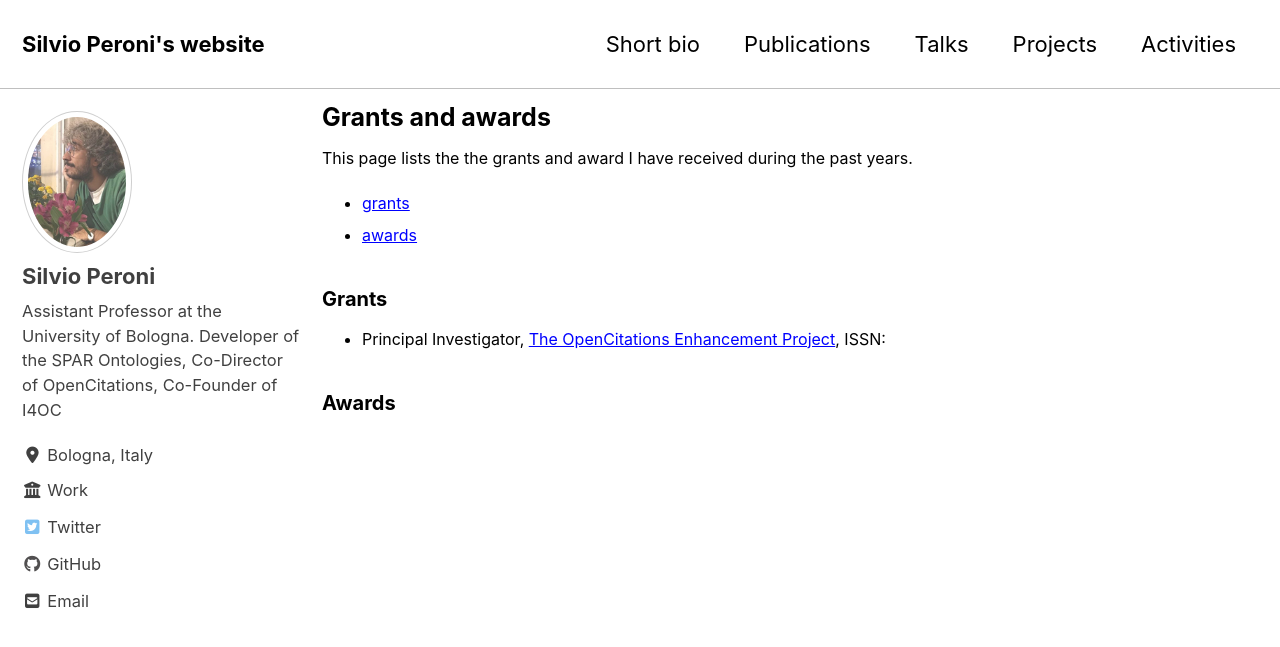
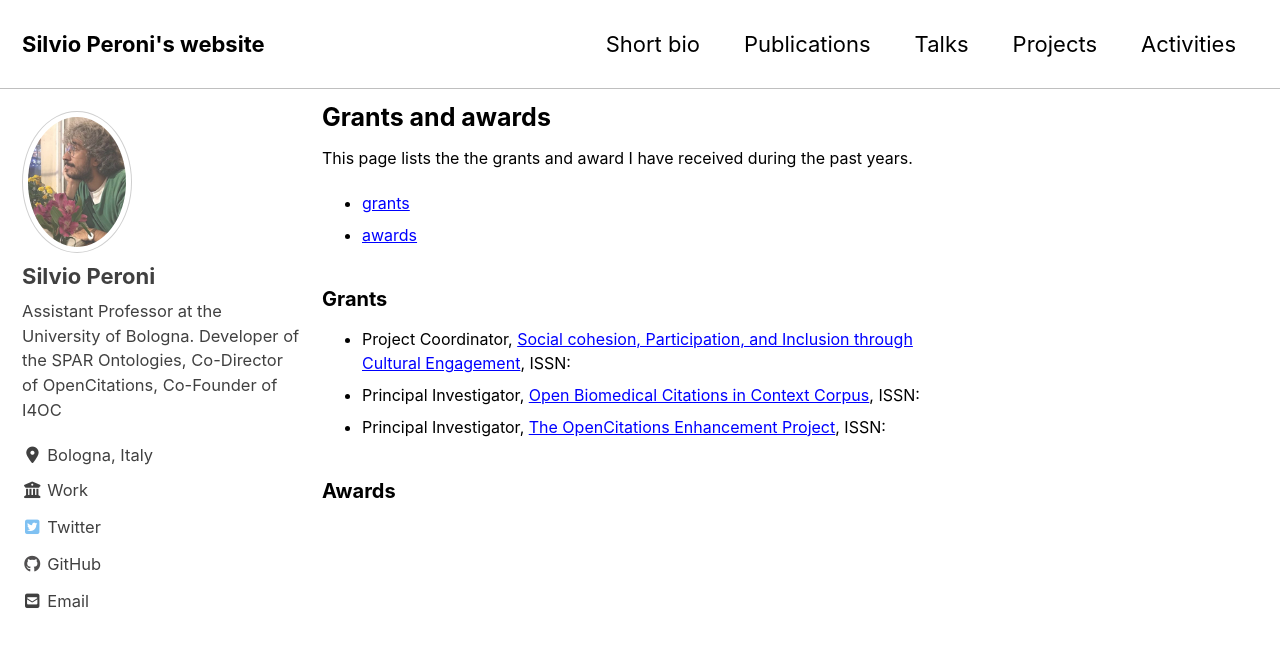
Before and after one commit to essepuntato/essepuntato.github.io, a Jekyll site: the page built from _pages/award.md, in a window 1280 px wide and 900 px high. Shown: the top 647 px of the window. Built offline with Jekyll 4.4.1, drawn with Linux system fonts in a browser that asks for light colours; cached includes are drawn as plain includes; nearby versions of some CDN libraries.

Commit message:
Update grants.yml

```diff
--- a/_data/grants.yml
+++ b/_data/grants.yml
@@ -1,3 +1,22 @@
+- name: "Social cohesion, Participation, and Inclusion through Cultural Engagement"
+  amount: "3,124,131 EUR"
+  donor: "European Union"
+  number: "EU H2020-SC6-TRANSFORMATIONS-2019, Grant n. 870811"
+  url: "https://cordis.europa.eu/project/id/870811"
+  role: "Project Coordinator"
+  sdate: "2020-05"
+  edate: "2023-04"
+
+- name: "Open Biomedical Citations in Context Corpus"
+  amount: "49,290 GBP (+ additional 29,845 GBP due to COVID-19 pandemic)"
+  donor: "Wellcome Trust"
+  number: "Grant n. 214471/Z/18/Z"
+  url: "https://wellcome.ac.uk/grant-funding/people-and-projects/grants-awarded/open-biomedical-citations-context-corpus"
+  role: "Principal Investigator"
+  report: "https://opencitations.wordpress.com/2020/01/27/the-open-biomedical-citations-in-context-corpus-progress-report/"
+  sdate: "2019-07"
+  edate: "2020-12"
+
 - name: "The OpenCitations Enhancement Project"
   amount: "124,993 USD"
   donor: "Alfred P. Sloan Foundation"
```
